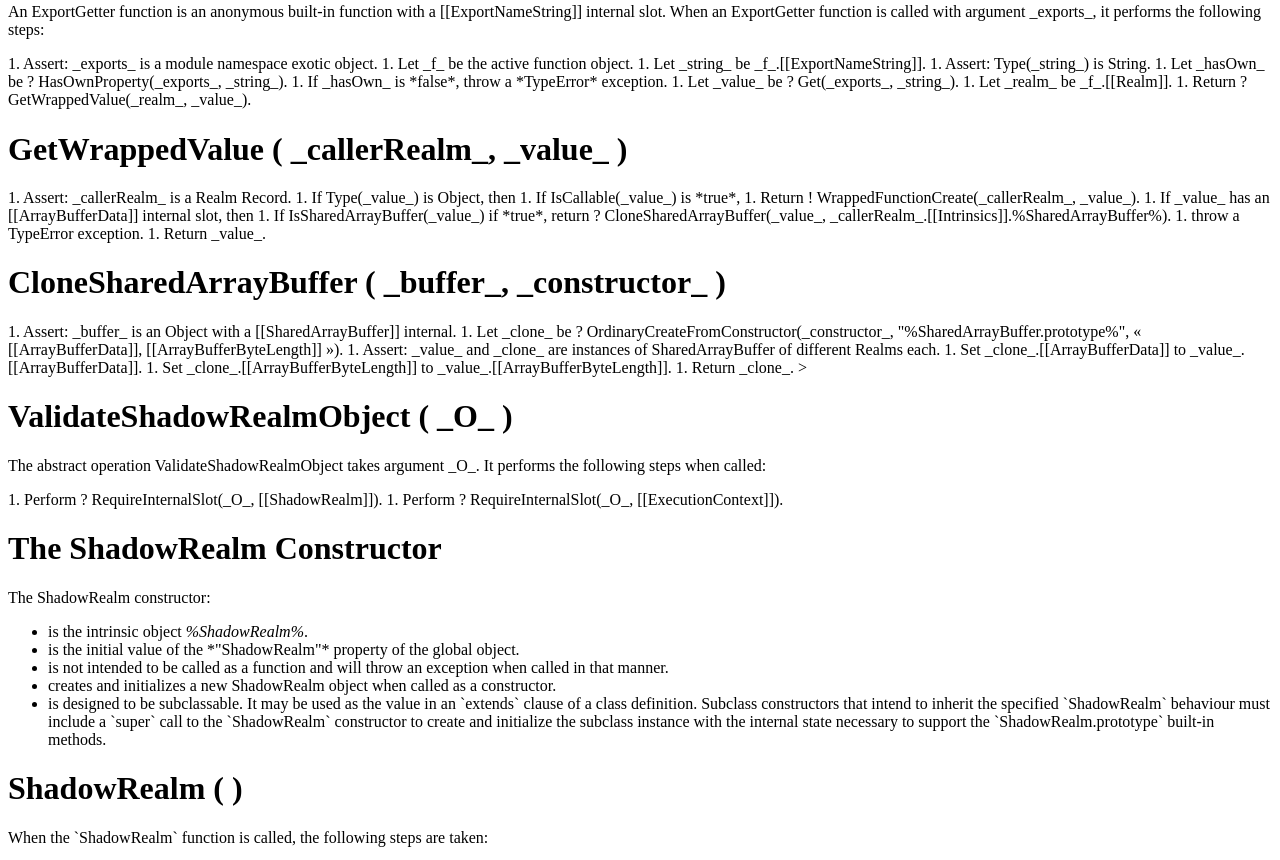
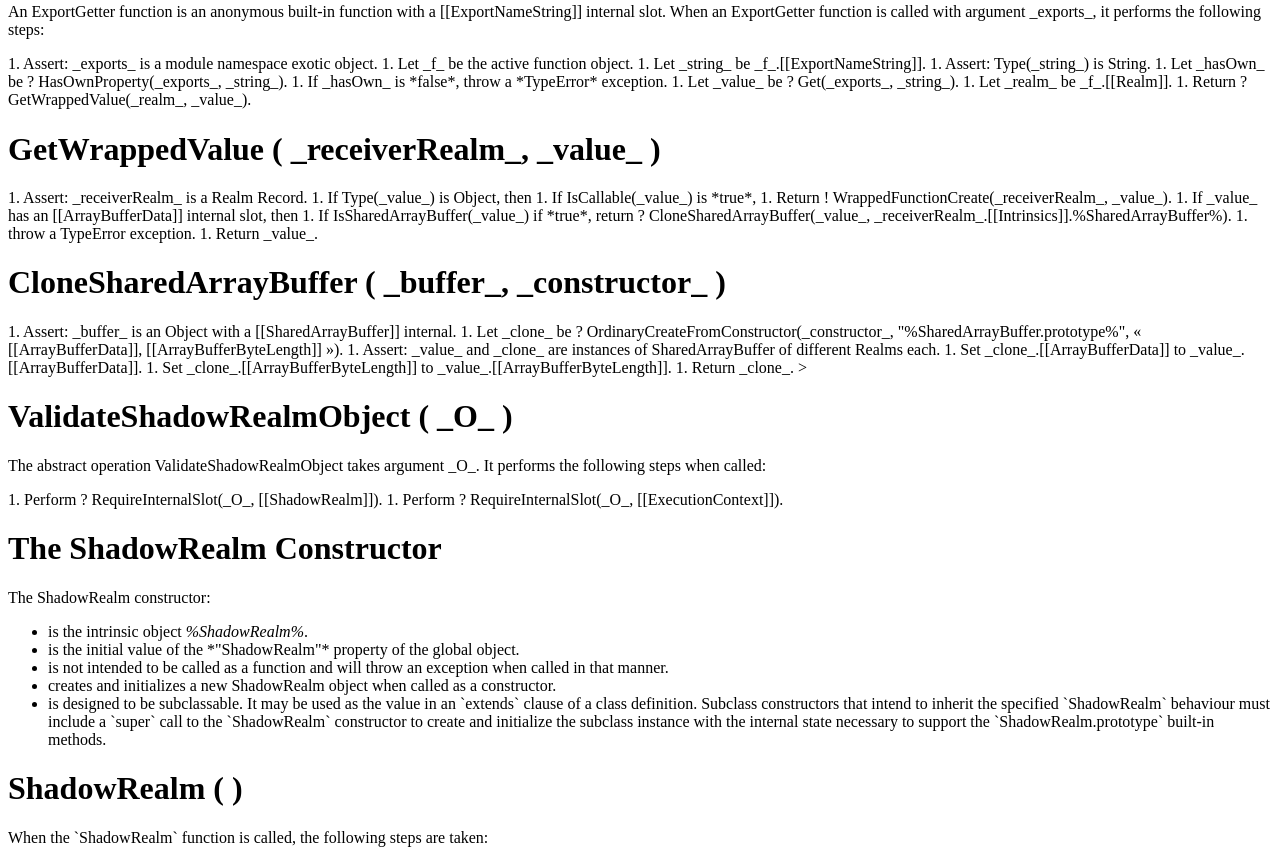
Before and after one commit to tc39/proposal-shadowrealm, a website: page spec.html in a window 1280 px wide. Shown: the part 1757-2617 px from the top of the page. Drawn offline with nearby package versions, Linux system fonts and the light colour scheme.

Commit message:
Editorial: Rename GetWrappedValue's callerRealm to receiverRealm

```diff
--- a/spec.html
+++ b/spec.html
@@ -229,14 +229,14 @@ location: https://tc39.es/proposal-shadowrealm/
 		</emu-clause>
 
 		<emu-clause id="sec-getwrappedvalue" aoid="GetWrappedValue">
-			<h1>GetWrappedValue ( _callerRealm_, _value_ )</h1>
+			<h1>GetWrappedValue ( _receiverRealm_, _value_ )</h1>
 			<emu-alg>
-				1. Assert: _callerRealm_ is a Realm Record.
+				1. Assert: _receiverRealm_ is a Realm Record.
 				1. If Type(_value_) is Object, then
 					1. If IsCallable(_value_) is *true*,
-						1. Return ! WrappedFunctionCreate(_callerRealm_, _value_).
+						1. Return ! WrappedFunctionCreate(_receiverRealm_, _value_).
 					1. If _value_ has an [[ArrayBufferData]] internal slot, then
-						1. If IsSharedArrayBuffer(_value_) if *true*, return ? CloneSharedArrayBuffer(_value_, _callerRealm_.[[Intrinsics]].%SharedArrayBuffer%).
+						1. If IsSharedArrayBuffer(_value_) if *true*, return ? CloneSharedArrayBuffer(_value_, _receiverRealm_.[[Intrinsics]].%SharedArrayBuffer%).
 					1. throw a TypeError exception.
 				1. Return _value_.
 			</emu-alg>
```
